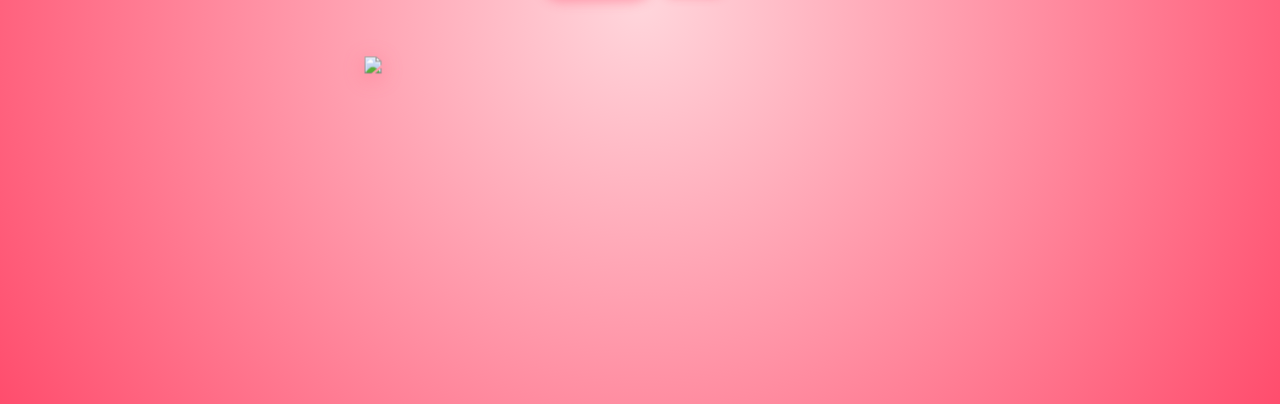
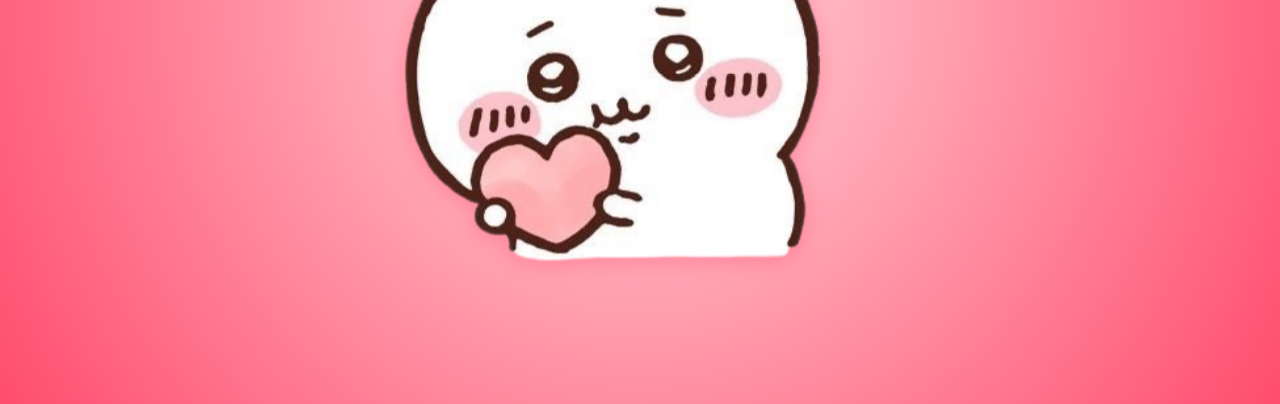
Before and after one commit to imissmygf/Valentines, a plain HTML site: page index.html in a window 1280 px wide. Shown: the part 396-800 px from the top of the page. Drawn offline with Linux system fonts and the light colour scheme; the site is published under a folder, as on GitHub Pages, so addresses that start at the root find nothing.

Commit message:
Update index.html

```diff
--- a/index.html
+++ b/index.html
@@ -14,7 +14,7 @@
     <button id="yes">YES!!</button>
     <button id="no">NO</button>
   </div>
-  <img src="/assets/images/Heart.png">
+  <img src="./assets/images/Heart.png">
   <script src="script.js"></script>
 </body>
 
```
